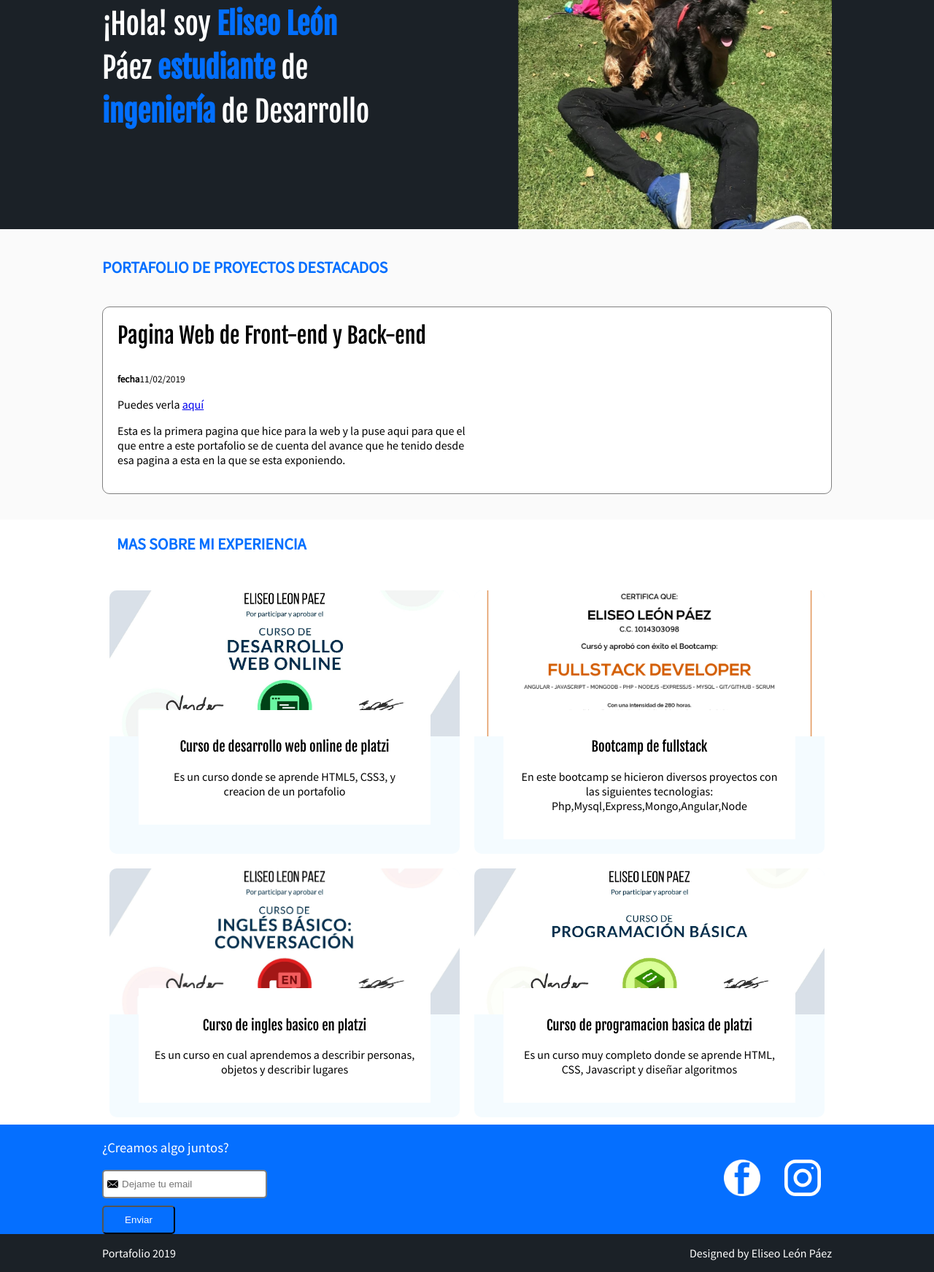
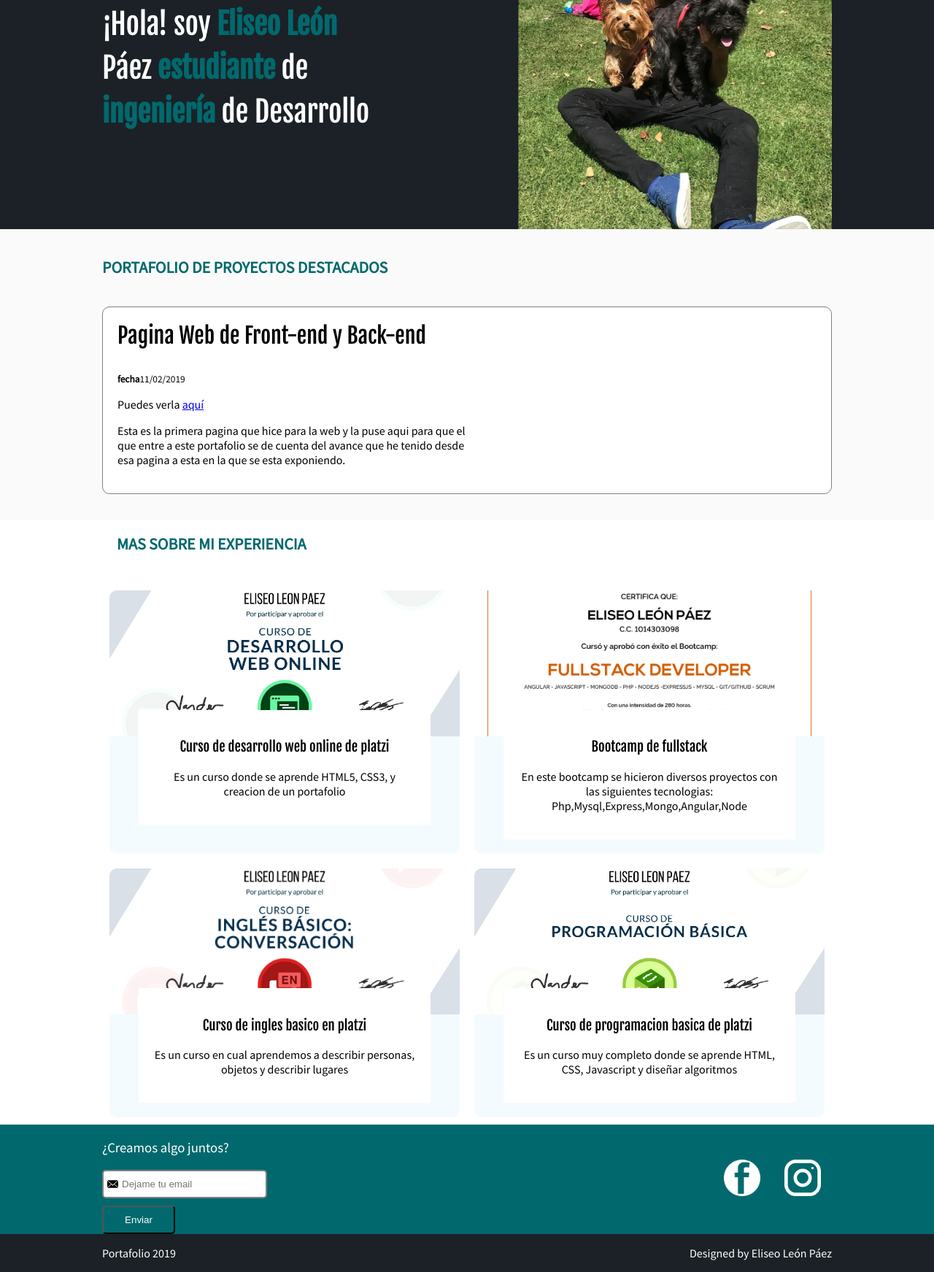
Before and after one commit to eliseoleon/Portafolio, a plain HTML site: page index.html in a window 1280 px wide. Shown: the part 156-1899 px from the top of the page at 73% size. Drawn offline with Linux system fonts and the light colour scheme.

Commit message:
hamburger menu

```diff
--- a/estilos1.css
+++ b/estilos1.css
@@ -106,11 +106,11 @@ h1{
 }
 h1 strong
 {
-    color: #026FFF;
+    color: #01696d;
 }
 
 h2{
-    color:#026FFF;
+    color:#01696d;
     text-transform: uppercase;
     font-family:'Source Sans Pro', sans-serif;
     font-weight: bold;
@@ -187,7 +187,7 @@ text-align: center;
 }
 .contact
 {
-    background-color: #056fff;
+    background-color: #01696d;
     color: white;
     height: 150px;
     display: flex;
@@ -319,7 +319,7 @@ background-position-x: 5px;
     }
     .menu{
         position: fixed;
-        background: rgba(5, 111, 255, .9);
+        background: #01696dc2;
         z-index: 3;
         top: 0;
         left: -100vw;
--- a/index.html
+++ b/index.html
@@ -143,7 +143,10 @@
       const ipad = window.matchMedia('screen and (max-width: 767px)');
    const menu = document.querySelector('.menu');
    const burgerbutton = document.querySelector('#burger-menu');
+
    ipad.addListener(validation)
+   validation(ipad);
+
    function validation(event){
        if (event.matches){
         burgerbutton.addEventListener('click', hideShow)
```
